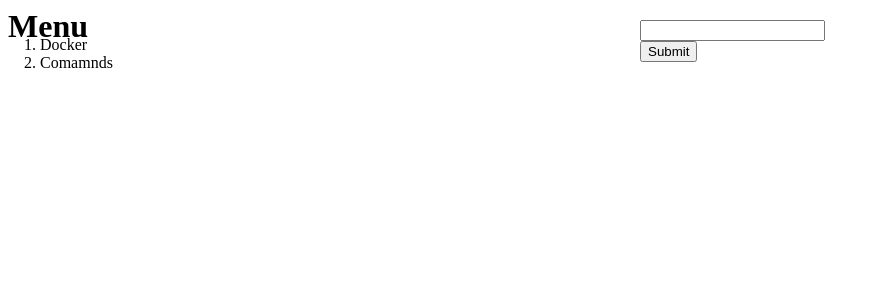
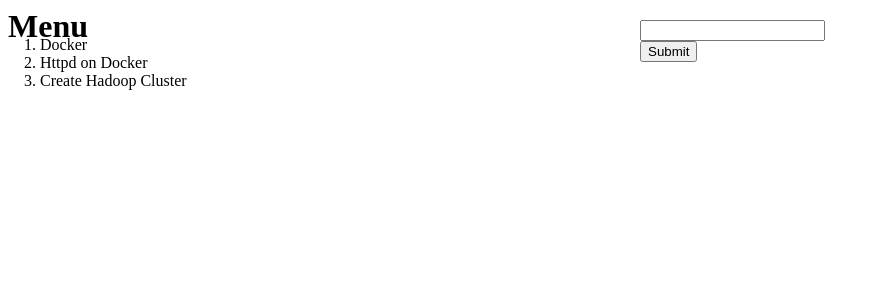
Before and after one commit to anycode-inc/TerminalUI-Frontend, a Flask app: page /menu in a window 1280 px wide. Shown: the top 300 px of the page, without its empty margins (0-880 px from the left). Run offline with Flask 2, Linux system fonts and the light colour scheme.

Commit message:
Templates and code for Hadoop Cluster configuration
Signed-off-by: cankush625 <cankush625@gmail.com>

```diff
--- a/app.py
+++ b/app.py
@@ -2,6 +2,8 @@
 import requests as req
 
 from docker.python_on_docker import python_on_docker
+from docker.httpd_on_docker import httpd_on_docker
+from hadoop.hadoop_cluster import create_hadoop_cluster
 
 app = Flask("terminal_ui")
 
@@ -23,6 +25,28 @@
     if choice == "1":
         contents = python_on_docker(server_ip)
         template = "response.html"
+    elif choice == "2":
+        template = "docker/httpd_docker.html"
+    elif choice == "3":
+        template = "hadoop/hadoop_cluster.html"
     else:
         template = "menu.html"
+    return render_template(template)
+
+@app.route("/httpd-on-docker")
+def httpd_docker():
+    image_name = request.args.get("image-name")
+    contents = httpd_on_docker(server_ip, image_name)
+    template = "response.html"
     return render_template(template, response=contents)
+
+@app.route("/create-hadoop-cluster")
+def hadoop_cluster():
+    namenode_ip = request.args.get("namenode-ip")
+    namenode_port = request.args.get("namenode-port")
+    namenode_directory = request.args.get("namenode-directory")
+    datanode_ip = request.args.get("datanode-ip")
+    datanode_directory = request.args.get("datanode-directory")
+    contents = create_hadoop_cluster(server_ip, namenode_ip, namenode_port, namenode_directory, datanode_ip, datanode_directory)
+    template = "response.html"
+    return render_template(template, response=contents)
--- /dev/null
+++ b/templates/docker/httpd_docker.html
@@ -0,0 +1,4 @@
+<form action="/httpd-on-docker">
+    <input name="image-name" type="text" /> <br>
+    <input type="submit" />
+</form>
--- a/templates/menu.html
+++ b/templates/menu.html
@@ -28,7 +28,8 @@
             <div class="split left">
                 <ol>
                     <li>Docker</li>
-                    <li>Comamnds</li>
+                    <li>Httpd on Docker</li>
+                    <li>Create Hadoop Cluster</li>
                 </ol>
             </div>
 
```
Also changed, not shown: docker/httpd_on_docker.py (added, +7 -0 lines), hadoop/hadoop_cluster.py (added, +7 -0 lines), templates/hadoop/hadoop_cluster.html (added, +8 -0 lines).
